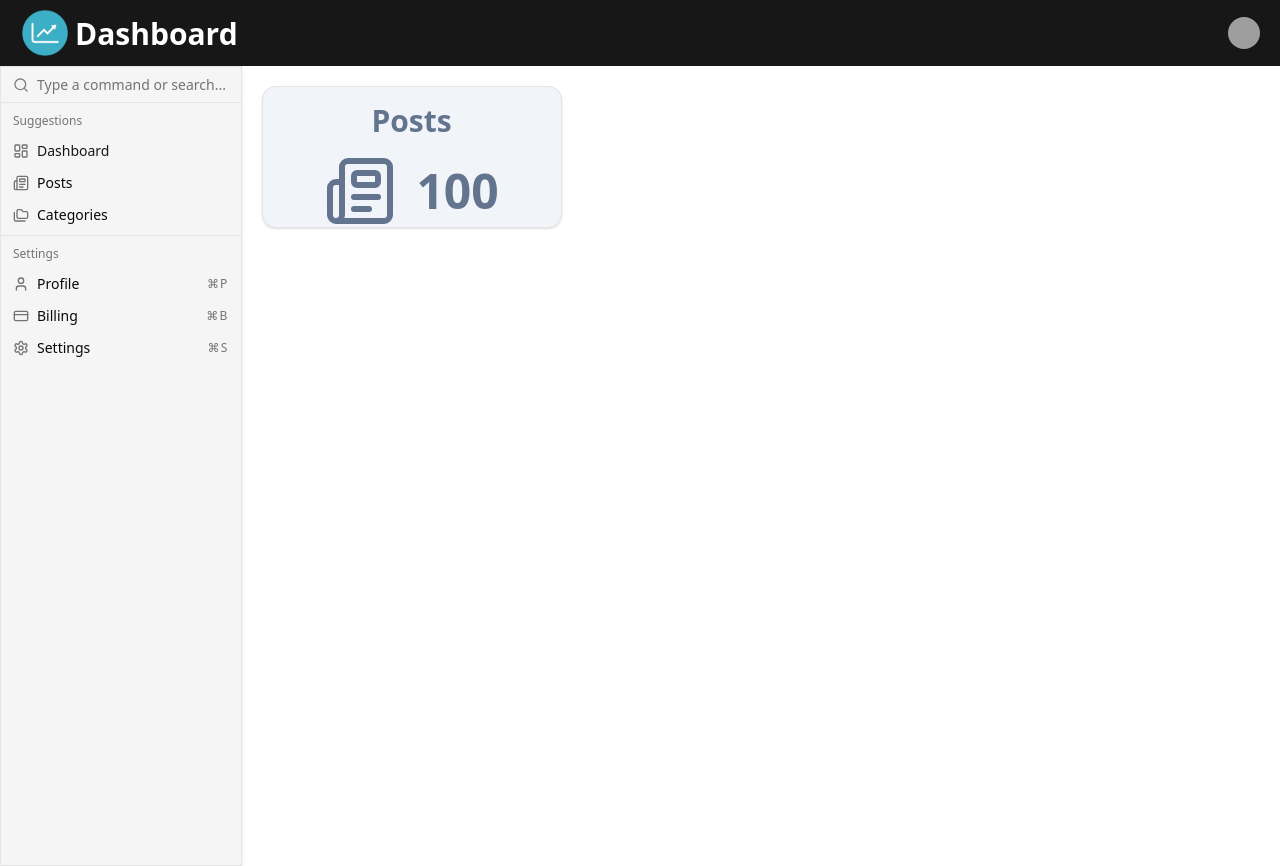
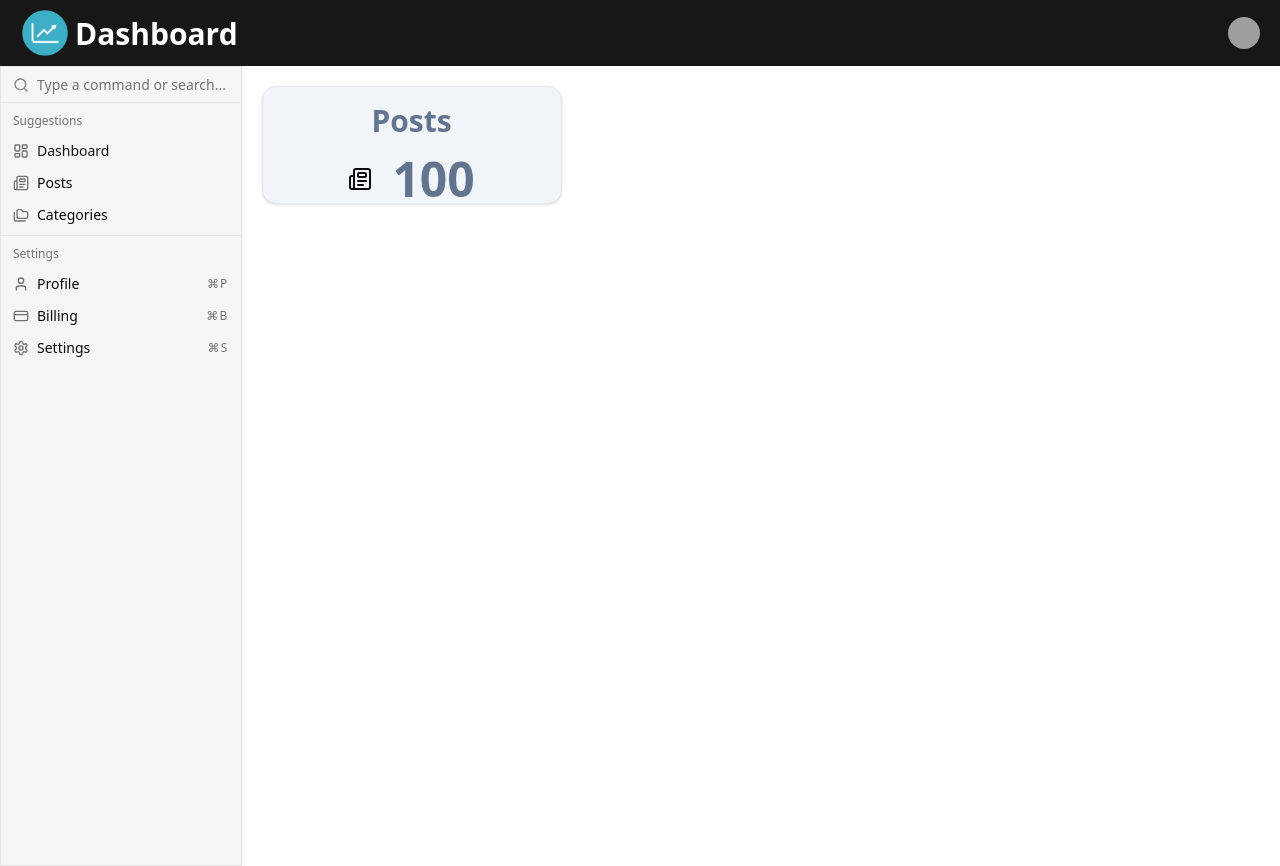
Before and after one commit to HumbleBoyy/Admin-Dashboard-NextJs, a Next.js app: page / in a window 1280 px wide. Built offline with nearby package versions, Linux system fonts and the light colour scheme; grey boxes are pictures that could not be loaded.

Commit message:
New Commit

```diff
--- a/app/page.tsx
+++ b/app/page.tsx
@@ -1,11 +1,12 @@
 import DashBoardCard from "@/components/dashboard/DashBoardCard"
+import { Newspaper } from "lucide-react"
 
 
 const MainPage = () => {
   return (
     <>
        <div className="flex flex-col md:flex-row justify-between gap-5 mb-5">
-         <DashBoardCard/>
+         <DashBoardCard title="Posts" icon={<Newspaper/>} count={100}/>
        </div>
     </>
   )
--- a/components/dashboard/DashBoardCard.tsx
+++ b/components/dashboard/DashBoardCard.tsx
@@ -3,16 +3,16 @@ import {
   Card,
   CardContent,
 } from "@/components/ui/card"
-import { Newspaper } from "lucide-react"
+import { DashBoardCardType } from "@/types/DashboardCardType"
 
- const DashBoardCard = () => {
+ const DashBoardCard:React.FC<DashBoardCardType> = ({icon, title, count}) => {
   return (
     <Card className="w-[300px] bg-slate-100 dark:bg-slate-800 p-4 pb-0">
       <CardContent>
-        <h3 className="text-3xl text-center mb-4 font-bold text-slate-500 dark:text-slate-200">Posts</h3>
+        <h3 className="text-3xl text-center mb-4 font-bold text-slate-500 dark:text-slate-200">{title}</h3>
         <div className="flex gap-5 justify-center items-center">
-           <Newspaper className="text-slate-500" size={72}/>
-           <strong className="text-5xl font-semibold text-slate-500 dark:text-slate-200">100</strong>
+           {icon}
+           <strong className="text-5xl font-semibold text-slate-500 dark:text-slate-200">{count}</strong>
         </div>
       </CardContent>
     </Card>
--- /dev/null
+++ b/types/DashboardCardType.tsx
@@ -0,0 +1,7 @@
+import { ReactNode } from "react"
+
+export interface DashBoardCardType {
+    title:string
+    icon:ReactNode
+    count:number
+}
```
